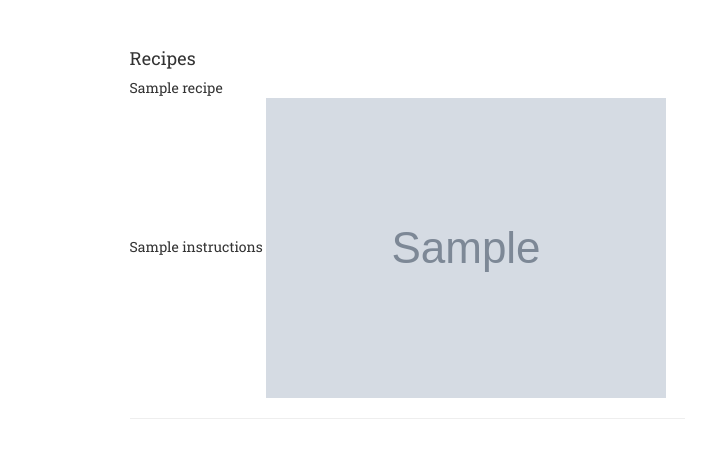
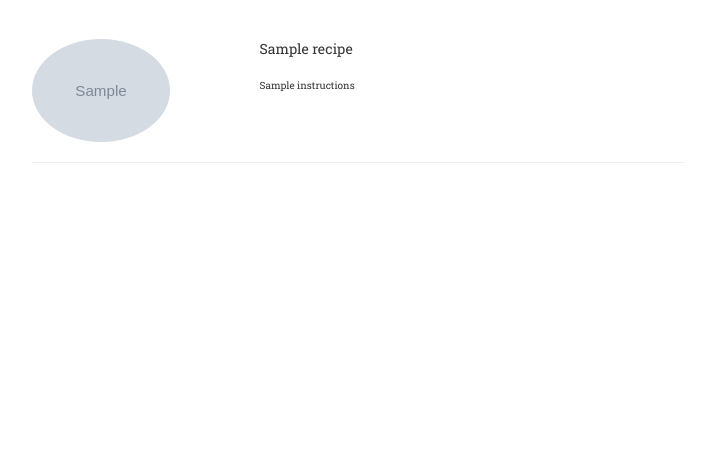
Before and after one commit to larissaleite/Demeter, a Flask app: page / in a window 1280 px wide. Shown: the part 51-509 px from the top of the page, without its empty margins (233-949 px from the left). Run offline with Flask 2, Linux system fonts and the light colour scheme; grey boxes marked "Sample" are stand-in pictures; a database or web service that is not in the repository returns one stand-in record (values such as "Sample title"); data that the repository does not hold is empty; some libraries are stand-ins or nearby versions.

```diff
--- a/app/templates/base.html
+++ b/app/templates/base.html
@@ -30,6 +30,14 @@
 
     h1, h2, h3, h4, nav {
       font-family: 'Roboto Slab', serif;
+    }
+
+    .recipe_img > img {
+        width:70%;
+    }
+
+    .recipe_instructions {
+        font-size:10px;
     }
 
     </style>
--- a/app/templates/index.html
+++ b/app/templates/index.html
@@ -1,18 +1,30 @@
 {% extends "base.html" %}
 {% block content %}
 
-<div class="col-md-3">
+<div class="col-md-2">
 </div>
 
-<div class="col-md-6">
-    <h4>Recipes</h4>
+<div class="col-md-7">
+{% for recipe in recipes %}
+  <div class="row">
 
-{% for recipe in recipes %}
-  {{ recipe.title }}
-  <br>
-  {{ recipe.instructions }}
-  <img src="{{ recipe.img }}">
+      <div class="col-md-4">
+          <div class="recipe_img">
+              <img class="img-circle" src="{{ recipe.img }}">
+          </div>
+      </div>
 
+      <div class="col-md-8">
+          <div class="recipe_title">
+              {{ recipe.title }}
+          </div>
+          <br>
+          <div class="recipe_instructions">
+              {{ recipe.instructions }}
+          </div>
+      </div>
+
+  </div>
   <hr>
 {% endfor %}
 
```
Also changed, not shown: 1 other file.
